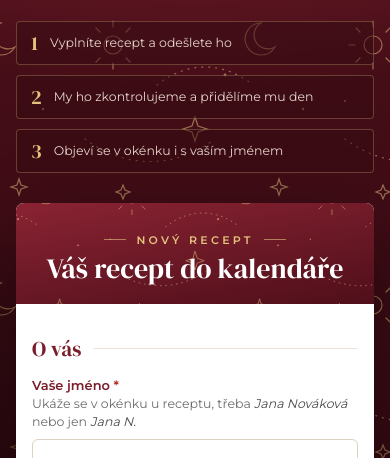
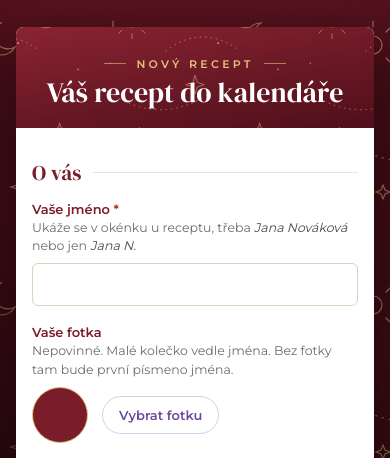
Before and after one commit to lucasgajza/adventni-okenka, a plain HTML site: page pridat.html in a window 390 px wide. Shown: the part 271-729 px from the top of the page. Drawn offline with Linux system fonts and the light colour scheme.

Commit message:
Formulář bez očíslovaných kroků nahoře
Co-Authored-By: Claude Sonnet 5.5 <noreply@anthropic.com>

```diff
--- a/pridat.html
+++ b/pridat.html
@@ -46,12 +46,6 @@
   h1 { font-family: "DM Serif Display", Georgia, serif; font-weight: 400; font-size: clamp(36px, 8vw, 56px); line-height: 1.02; margin: 14px 0 14px; }
   h1 em { font-style: italic; color: var(--zlato); }
   .podtitul { color: #e9d9cf; font-size: 15px; font-weight: 300; max-width: 480px; margin: 0 auto; line-height: 1.65; }
-  .kroky { list-style: none; padding: 0; margin: 24px auto 0; display: grid; grid-template-columns: repeat(3, 1fr); gap: 10px; max-width: 520px; }
-  .kroky li {
-    background: rgba(53,10,18,.5); border: 1px solid rgba(226,194,125,.28); border-radius: 4px; padding: 14px 10px;
-    font-size: 12.5px; line-height: 1.45; color: #e6d6cc;
-  }
-  .kroky b { display: block; font-family: "DM Serif Display", Georgia, serif; font-weight: 400; color: var(--zlato); font-size: 22px; line-height: 1; margin-bottom: 6px; }
 
   /* Karta formuláře jako detail okénka */
   .karta { background: #fff; border-radius: 8px; box-shadow: 0 30px 80px rgba(0,0,0,.45); overflow: hidden; }
@@ -152,9 +146,6 @@
   [hidden] { display: none !important; }
 
   @media (max-width: 520px) {
-    .kroky { grid-template-columns: 1fr; }
-    .kroky li { display: flex; align-items: center; gap: 12px; text-align: left; padding: 11px 14px; }
-    .kroky b { margin: 0; font-size: 20px; }
     .karta-telo { padding: 4px 16px 24px; }
     .radek, .hlavicka-radku { grid-template-columns: 30px 1fr 74px 40px; gap: 6px; }
     .radek.text-mnozstvi, .hlavicka-radku.text-mnozstvi { grid-template-columns: 30px 1fr 96px 40px; }
@@ -169,11 +160,6 @@
     <div class="nadpis-mala">Adventní kalendář</div>
     <h1>Přidejte svou <em>směs</em></h1>
     <p class="podtitul">Máte oblíbenou vánoční kombinaci do difuzéru, roll-on nebo domácí čisticí sprej? Podělte se o ni s ostatními z Oil Crew.</p>
-    <ol class="kroky">
-      <li><b>1</b>Vyplníte recept a&nbsp;odešlete ho</li>
-      <li><b>2</b>My ho zkontrolujeme a&nbsp;přidělíme mu den</li>
-      <li><b>3</b>Objeví se v&nbsp;okénku i&nbsp;s&nbsp;vaším jménem</li>
-    </ol>
   </header>
 
   <form id="formular" class="karta" novalidate>
```
